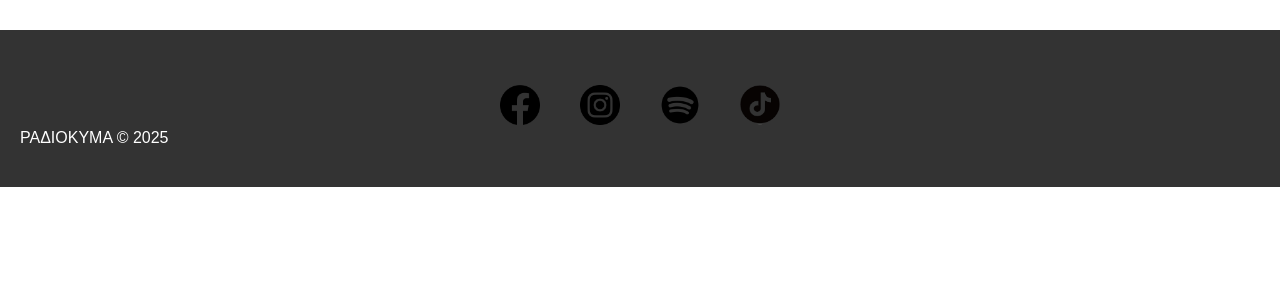
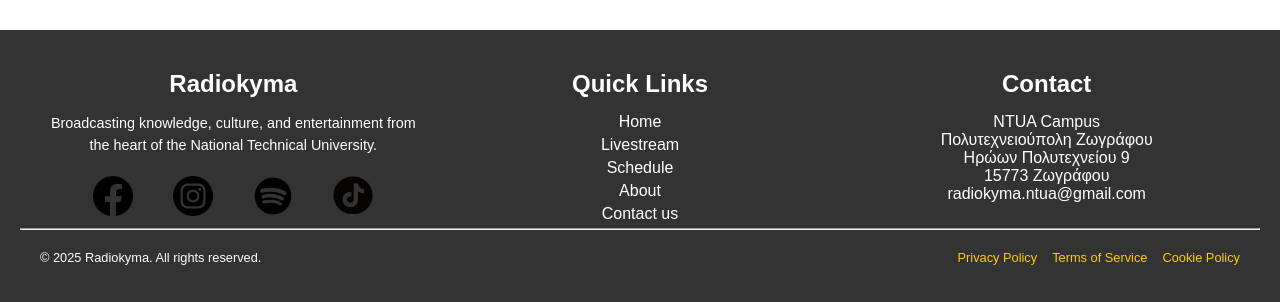
Before and after one commit to opetros7/radioKyma, a plain HTML site: page docs/friday.html in a window 1280 px wide. Shown: the part 537-839 px from the top of the page. Before the commit the page ends 800 px from the top, so only its background shows below. Drawn offline with Linux system fonts and the light colour scheme.

Commit message:
Update friday.html

```diff
--- a/docs/friday.html
+++ b/docs/friday.html
@@ -67,23 +67,58 @@
     </section>
   </main>
 
+<!-- Footer -->
   <footer>
+    <div class="footer-container">
+      <div class="footer-column footer-radiokyma">
+        <h2>Radiokyma</h2>
+        <p class="footer-description">Broadcasting knowledge, culture, and entertainment from the heart of the National Technical University.</p>
+
         <div class="social-icons">
-        <a href="https://www.youtube.com/watch?v=dQw4w9WgXcQ" target="_blank">
+          <a href="https://www.facebook.com/radiokyma" target="_blank">
             <img src="assets/images/facebook.jpg" alt="Facebook">
           </a>
-        <a href="https://www.youtube.com/watch?v=dQw4w9WgXcQ" target="_blank">
+          <a href="https://www.instagram.com/radiokyma_ntua/" target="_blank">
             <img src="assets/images/instagram.jpg" alt="Instagram">
           </a>
-        <a href="https://www.youtube.com/watch?v=dQw4w9WgXcQ" target="_blank">
-            <img src="assets/images/spotify.jpg" alt="YouTube">
+          <a href="https://open.spotify.com/user/31biwqoqhmhk75ahwrzv62up4vbm?si=aa184bd00881448f" target="_blank">
+            <img src="assets/images/spotify.jpg" alt="Spotify">
           </a>
-        <a href="https://www.youtube.com/watch?v=dQw4w9WgXcQ" target="_blank">
-            <img src="assets/images/tiktok.jpg" alt="Twitter">
+          <a href="https://www.tiktok.com/@radiokyma.ntua?is_from_webapp=1&sender_device=pc" target="_blank">
+            <img src="assets/images/tiktok.jpg" alt="TikTok">
           </a>
         </div>
+      </div>
 
-<p> ΡΑΔΙΟΚΥΜΑ &copy; 2025</p>
+      <div class="footer-column footer-quick-links">
+        <h2>Quick Links</h2>
+        <ul>
+          <li><a href="index.html">Ηome</a></li>
+          <li><a href="live.html">Livestream</a></li>
+          <li><a href="schedule.html">Schedule</a></li>
+          <li><a href="about.html">About</a></li>
+          <li><a href="contact.html">Contact us</a></li>
+        </ul>
+      </div>
+
+      <div class="footer-column footer-contact">
+        <h2>Contact</h2>
+        <p>NTUA Campus
+         <br> Πολυτεχνειούπολη Ζωγράφου
+         <br>Ηρώων Πολυτεχνείου 9
+           <br>15773 Ζωγράφου
+           <br>radiokyma.ntua@gmail.com</p>
+      </div>
+    </div>
+    <hr>
+    <div class="footer-bottom">
+      <p>© 2025 Radiokyma. All rights reserved.</p>
+      <div class="footer-links">
+        <a href="privacy-policy.html">Privacy Policy</a>
+        <a href="terms-of-service.html">Terms of Service</a>
+        <a href="cookie-policy.html">Cookie Policy</a>
+      </div>
+    </div>
   </footer>
 </body>
   <script src="js/menu.js"></script>
```
Lines whose indentation alone changed are shown as unchanged.
